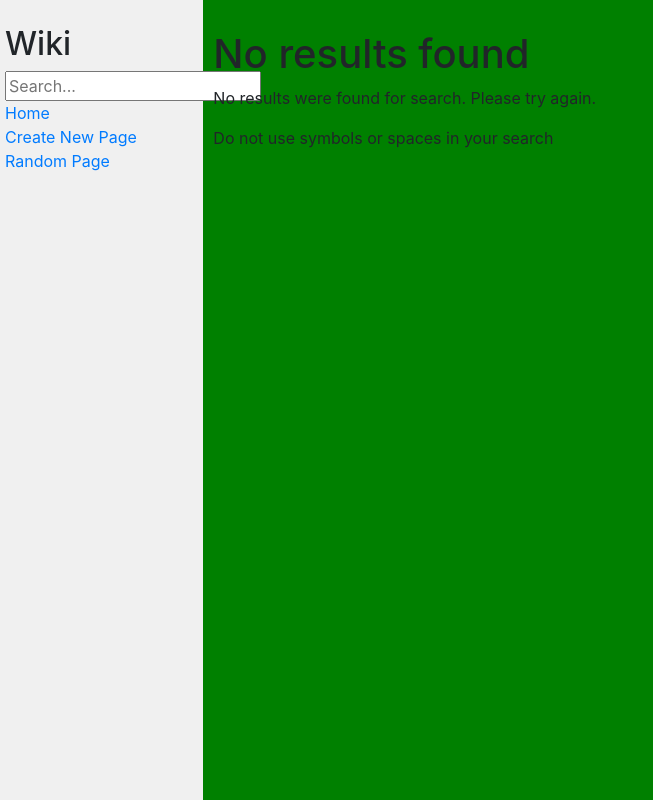
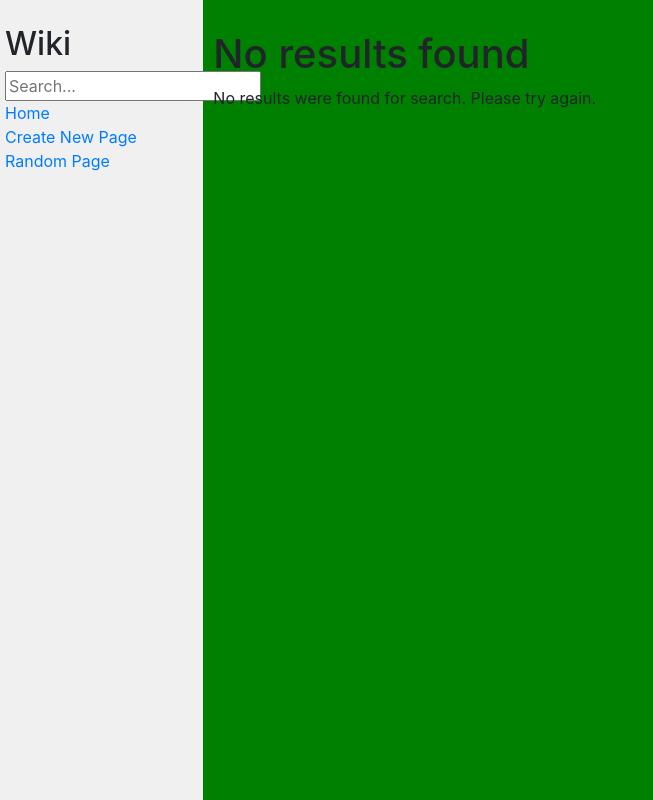
Before and after one commit to adamfknapp/Django-Wiki, a Django app: template encyclopedia/templates/encyclopedia/search_empty.html in a window 1280 px wide. Shown: the whole page, without its empty margins (0-653 px from the left). Run offline with Django 3.2, Linux system fonts and the light colour scheme; the template is opened without the code that fills it, so the values that code supplies are empty; some libraries are stand-ins or nearby versions.

Commit message:
minor changes

```diff
--- a/encyclopedia/templates/encyclopedia/search_empty.html
+++ b/encyclopedia/templates/encyclopedia/search_empty.html
@@ -1,12 +1,12 @@
 {% extends "encyclopedia/layout.html" %}
 
 {% block title %}
-    No search results found
+    Not Found
 {% endblock %}
 
 {% block body %}
     <h1>No results found</h1>
 
     <p>No results were found for search. Please try again.</p>
-    <p>Do not use symbols or spaces in your search</p>
+
 {% endblock %}
--- a/encyclopedia/views.py
+++ b/encyclopedia/views.py
@@ -38,6 +38,7 @@ def edit(request, title_name):
             edited_content = form.cleaned_data['content']
             util.save_entry(title_name, edited_content)
             return redirect(f"/wiki/{ title_name }")
+
 
     #get content from file
     else:
```
Also changed, not shown: readme.md.
